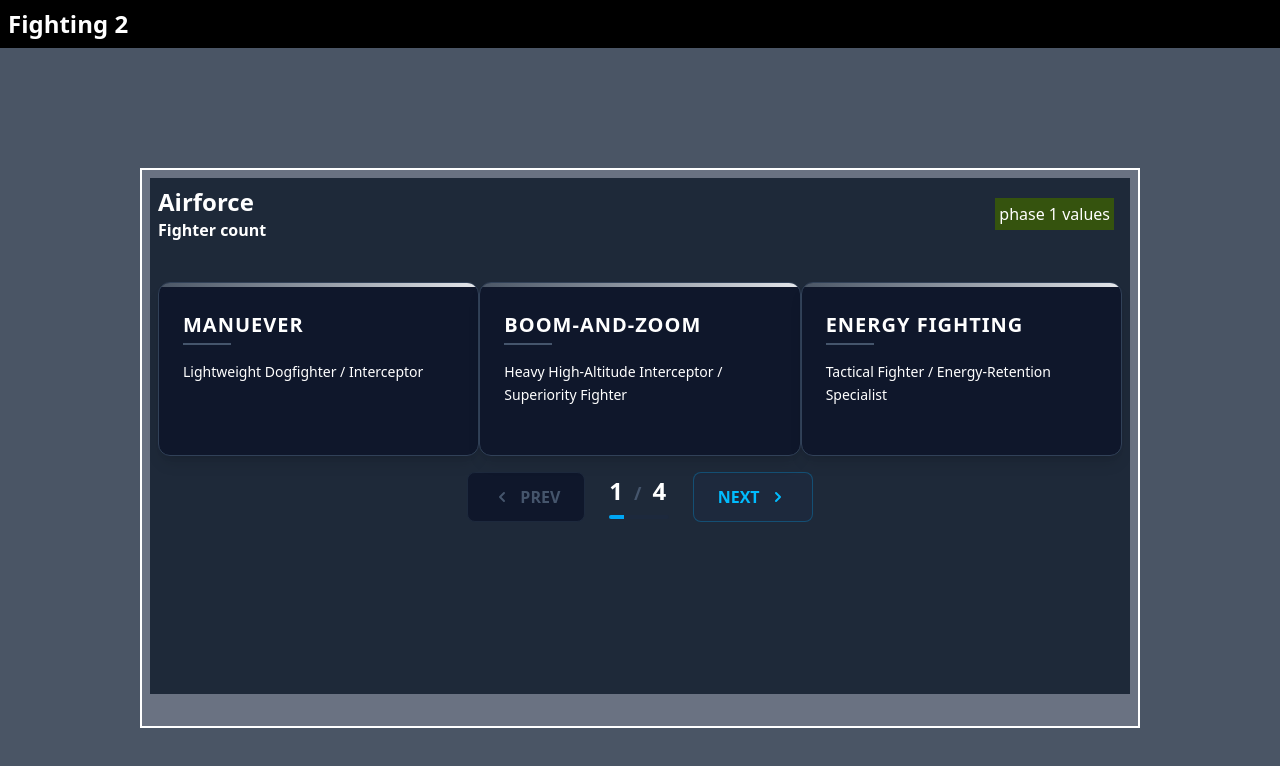
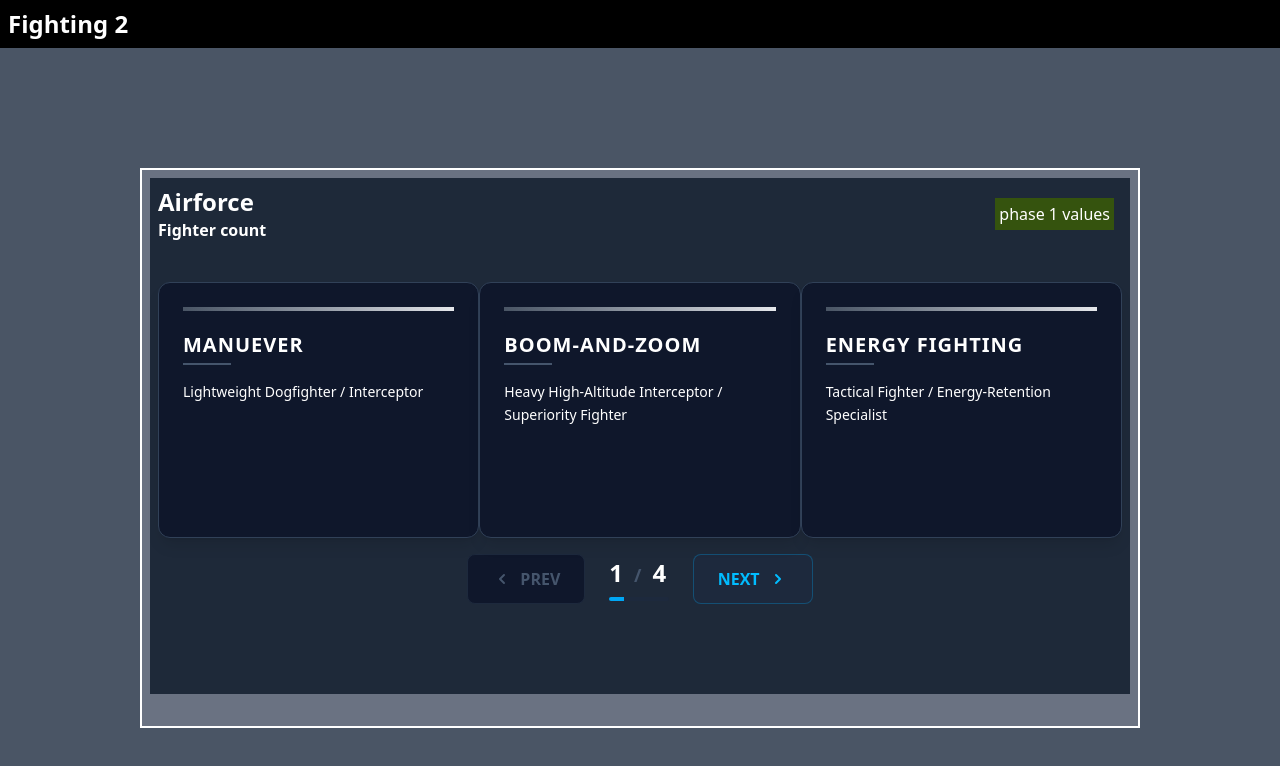
Before and after one commit to KeremVona/Fighting-2, a React (Vite) app in the folder client/: page /game in a window 1280 px wide. Shown: the top 766 px of the page. Built offline with nearby package versions, Linux system fonts and the light colour scheme.

Commit message:
strategy card revamp

```diff
--- a/client/src/components/phases/phase2/StrategyCard.tsx
+++ b/client/src/components/phases/phase2/StrategyCard.tsx
@@ -1,24 +1,30 @@
-import axios from "axios";
 import React from "react";
-import { useState, useEffect } from "react";
 
 type SetPhaseAction = React.Dispatch<React.SetStateAction<number>>;
 
 interface StrategyCardProps {
   strategy: string;
   fighter: string;
+  description: string;
 }
 
-const API_URL = "http://localhost:5000/api/strategies";
-
-const StrategyCard: React.FC<StrategyCardProps> = ({ strategy, fighter }) => {
-  const [chosenStrategy, setChosenStrategy] = useState("");
+const StrategyCard: React.FC<StrategyCardProps> = ({
+  strategy,
+  fighter,
+  description,
+}) => {
+  const faceStyle =
+    "absolute inset-0 backface-hidden rounded-xl p-6 transition-transform duration-700";
 
   return (
-    <div className="group relative w-full max-w-sm overflow-hidden rounded-xl bg-slate-900 border border-slate-700 shadow-lg transition-all duration-300 hover:-translate-y-1 hover:shadow-2xl hover:border-sky-500/50">
+    <div className="group w-full max-w-sm" style={{ perspective: "1000px" }}>
+      <div className="relative h-64 w-full transition-transform duration-700 [transform-style:preserve-3d] group-hover:[transform:rotateY(180deg)]">
+        <div
+          className={`${faceStyle} bg-slate-900 border border-slate-700 shadow-lg group-hover:border-sky-500/50`}
+        >
           <div className="h-1 w-full bg-gradient-to-r from-gray-600 to-gray-200" />
 
-      <div className="p-6">
+          <div className="mt-5">
             <div className="mb-4">
               <h3 className="text-xl font-black uppercase tracking-wider text-white">
                 {strategy}
@@ -31,6 +37,23 @@ const StrategyCard: React.FC<StrategyCardProps> = ({ strategy, fighter }) => {
             </p>
           </div>
         </div>
+
+        <div
+          className={`${faceStyle} bg-sky-900/50 border border-sky-500 shadow-2xl [transform:rotateY(180deg)]`}
+        >
+          <div className="h-1 w-full bg-gradient-to-r from-sky-300 to-sky-700" />
+
+          <div className="mt-5">
+            <h4 className="text-lg font-bold text-white mb-3">
+              Strategy Description
+            </h4>
+            <p className="text-sm leading-relaxed text-sky-200">
+              {description}
+            </p>
+          </div>
+        </div>
+      </div>
+    </div>
   );
 };
 
--- a/client/src/components/ui/game/HandleNavigation.tsx
+++ b/client/src/components/ui/game/HandleNavigation.tsx
@@ -32,6 +32,7 @@ const HandleNavigation = () => {
             key={index}
             strategy={strategy.strategy}
             fighter={strategy.class}
+            description={strategy.description}
           />
         ))}
       </div>
```
Lines whose indentation alone changed are shown as unchanged.
